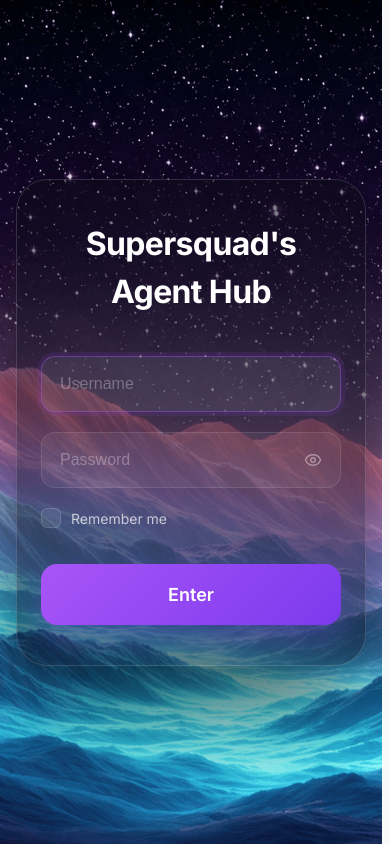
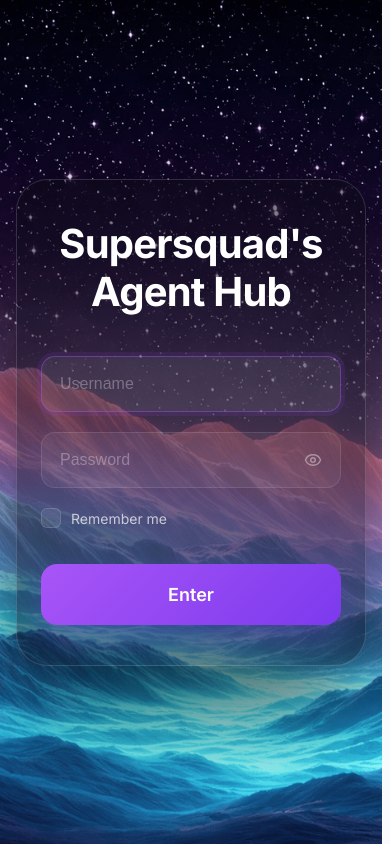
Before and after one commit to journey07/Agent-Hub, a React (Vite) app: page /login in a window 390 px wide. Built offline with nearby package versions, Linux system fonts and the light colour scheme; no server answers; the database is empty; the HTML template or start-up script is replaced by a standard one; a web font is replaced by a local one.

Commit message:
모바일 로그인 화면 개선: 타이틀 줄바꿈, 투명도 유지, 폰트 크기 증가

```diff
--- a/src/features/auth/LoginPage.css
+++ b/src/features/auth/LoginPage.css
@@ -87,7 +87,7 @@
     padding: 20px;
 }
 
-.login-card {
+.login-page .login-card {
     background: rgba(10, 10, 20, 0.5);
     /* Semi-transparent background */
     backdrop-filter: blur(25px) saturate(160%);
@@ -95,6 +95,10 @@
     border-radius: 32px;
     padding: 70px 60px;
     box-shadow: 0 40px 120px rgba(0, 0, 0, 0.7);
+    /* 하드웨어 가속으로 backdrop-filter 안정화 */
+    transform: translateZ(0);
+    will-change: backdrop-filter;
+    isolation: isolate;
 }
 
 .login-header {
@@ -109,6 +113,10 @@
     margin-bottom: 12px;
     letter-spacing: -0.02em;
     color: #ffffff;
+}
+
+.mobile-break {
+    display: none;
 }
 
 .login-header p {
@@ -344,6 +352,8 @@
         padding: 0;
         margin: 0;
         overflow-x: hidden;
+        /* 모바일에서 스크롤 시 backdrop-filter 유지 */
+        -webkit-overflow-scrolling: touch;
     }
 
     .login-container {
@@ -357,20 +367,39 @@
         box-sizing: border-box;
     }
 
-    .login-card {
+    .login-page .login-card {
         width: 100%;
         max-width: 100%;
         padding: 40px 24px;
         margin: 0;
         box-sizing: border-box;
-        /* 모바일에서도 투명 효과 유지 */
-        background: rgba(10, 10, 20, 0.5);
-        backdrop-filter: blur(25px) saturate(160%);
-        -webkit-backdrop-filter: blur(25px) saturate(160%);
+        /* 모바일에서도 투명 효과 유지 - 강제 적용 */
+        background: rgba(10, 10, 20, 0.5) !important;
+        backdrop-filter: blur(25px) saturate(160%) !important;
+        -webkit-backdrop-filter: blur(25px) saturate(160%) !important;
+        border: 1px solid rgba(255, 255, 255, 0.15) !important;
+        /* 하드웨어 가속 활성화로 backdrop-filter 안정화 */
+        transform: translateZ(0) !important;
+        will-change: backdrop-filter !important;
+        /* 레이어 분리로 투명도 유지 */
+        isolation: isolate !important;
+        /* 모바일에서 스타일이 변경되지 않도록 고정 */
+        position: relative !important;
+        z-index: 1 !important;
+        /* GPU 가속 강제 */
+        -webkit-transform: translateZ(0) !important;
+        -moz-transform: translateZ(0) !important;
+        -ms-transform: translateZ(0) !important;
+        -o-transform: translateZ(0) !important;
     }
 
     .login-header h1 {
-        font-size: 32px;
+        font-size: 40px;
+        line-height: 1.2;
+    }
+
+    .mobile-break {
+        display: block;
     }
 
     .login-form {
--- a/src/features/auth/LoginPage.jsx
+++ b/src/features/auth/LoginPage.jsx
@@ -69,7 +69,7 @@ export default function LoginPage() {
       <div className="login-container animate-fade-in">
         <div className="login-card">
           <div className="login-header">
-            <h1>Supersquad's Agent Hub</h1>
+            <h1>Supersquad's<br className="mobile-break" /> Agent Hub</h1>
           </div>
 
           <form onSubmit={handleSubmit} className="login-form">
--- a/src/styles/components.css
+++ b/src/styles/components.css
@@ -1250,14 +1250,8 @@
     padding: 20px;
 }
 
-.login-card {
-    background: rgba(15, 15, 25, 0.45);
-    backdrop-filter: blur(35px) saturate(160%);
-    border: 1px solid rgba(255, 255, 255, 0.1);
-    border-radius: 32px;
-    padding: 70px 60px;
-    box-shadow: 0 50px 100px rgba(0, 0, 0, 0.6);
-}
+/* 로그인 페이지는 LoginPage.css에서 관리 */
+/* .login-card 스타일은 LoginPage.css로 이동 */
 
 .login-header {
     text-align: center;
```
